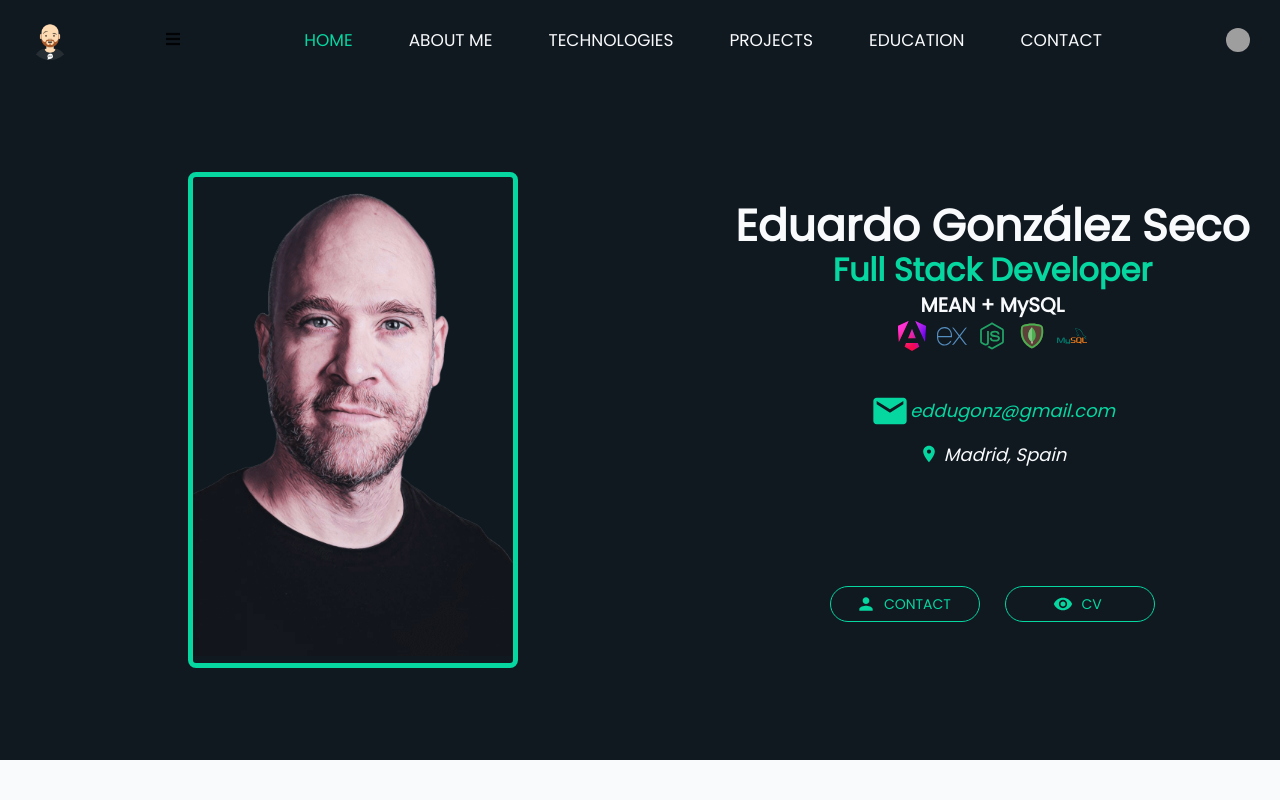
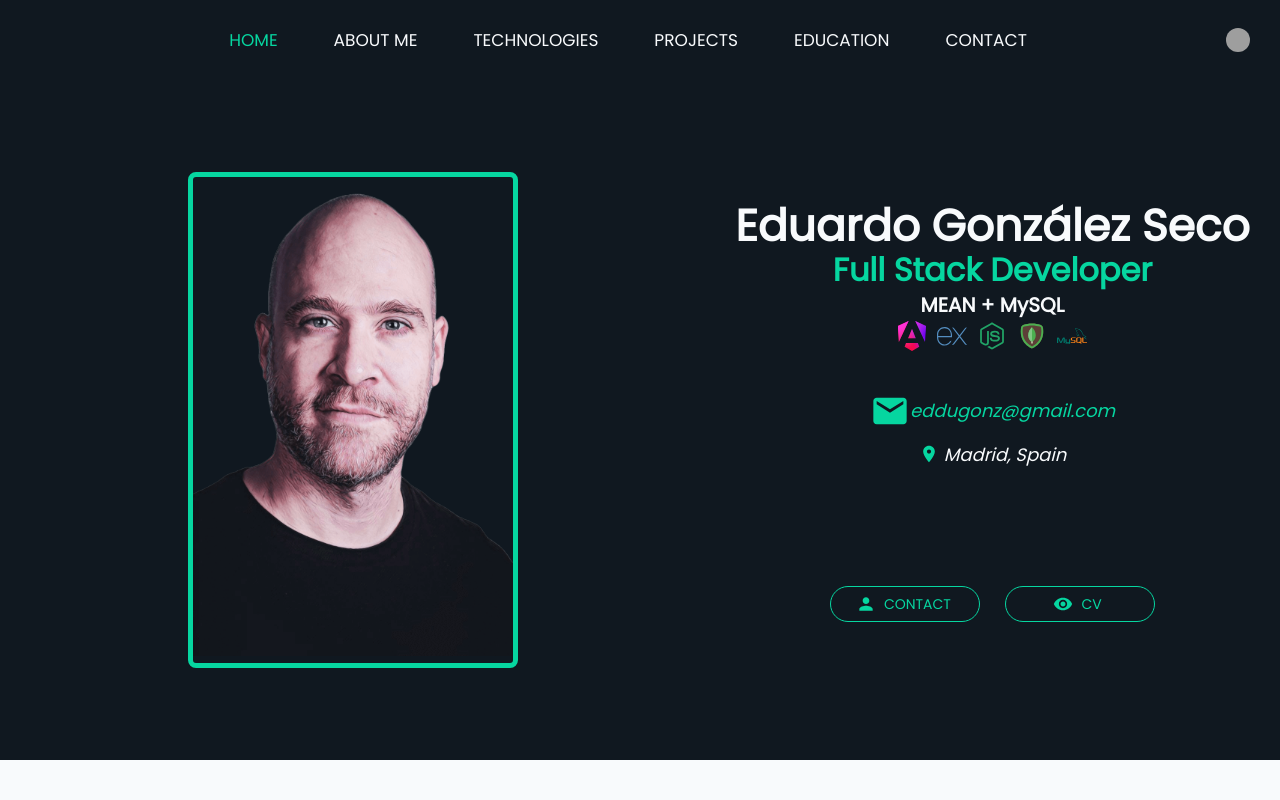
Before and after one commit to EduGese/Portfolio, a React (Vite) app: page / in a window 1280 px wide. Shown: the top 800 px of the page. Built offline with nearby package versions, Linux system fonts and the light colour scheme; grey boxes are pictures that could not be loaded; a web font is replaced by a local one.

Commit message:
refactor: migrate NavBar to CSS and clean up code
- Changed NavBar component to use standard CSS instead of CSS Modules
- Removed unused CSS module file
- Updated class names in NavBar component to match new CSS styles
- Corrected casing in ProfilePic component's CSS import

```diff
--- a/src/components/navBar/NavBar.jsx
+++ b/src/components/navBar/NavBar.jsx
@@ -1,6 +1,6 @@
 import { useState, useEffect } from 'react';
 import Avatar from '@mui/material/Avatar';
-import styles from './NavBar.module.css'; // ← Cambiado a CSS Modules
+import './NavBar.css'
 
 export const NavBar = ({ language, handleLanguageToggle, texts }) => {
   const [isMenuOpen, setIsMenuOpen] = useState(false);
@@ -15,16 +15,10 @@ export const NavBar = ({ language, handleLanguageToggle, texts }) => {
     document.body.classList.remove('no-scroll');
   };
 
-  const handleHomeClick = () => {
-    setActiveSection('home');
-    setIsMenuOpen(false);
-    document.body.classList.remove('no-scroll');
-    window.location.href = '#home';
-  };
-
   useEffect(() => {
     document.body.classList.toggle('no-scroll', isMenuOpen);
   }, [isMenuOpen]);
+
 
   const FlagAvatar = ({ display }) => (
     <Avatar
@@ -45,27 +39,22 @@ export const NavBar = ({ language, handleLanguageToggle, texts }) => {
   ];
 
   return (
-    <nav className={styles.nav}>
-      <Avatar
-        src='/assets/avataaars.png'
-        onClick={handleHomeClick}
-        sx={{ cursor: 'pointer' }}
-      />
+    <nav>
 
       <FlagAvatar display={{ xs: 'block', sm: 'block', md: 'none' }} />
 
-      <div className={styles.menuIcon} onClick={() => setIsMenuOpen(!isMenuOpen)}>
+      <div className="menu-icon" onClick={() => setIsMenuOpen(!isMenuOpen)}>
         <i className="fas fa-bars"></i>
       </div>
 
-      <ul className={isMenuOpen ? styles.menuOpen : styles.menuClose}>
+      <ul className={isMenuOpen ? 'menu-open' : 'menu-close'}>
         {navLinks.map((link) => {
           const section = link.href.replace('#', '');
           return (
             <li key={section} onClick={() => handleNavAction(section)}>
               <a
                 href={link.href}
-                className={activeSection === section ? styles.active : ''}
+                className={activeSection === section ? 'active' : ''}
               >
                 {link.text}
               </a>
--- a/src/components/profilePic/ProfilePic.jsx
+++ b/src/components/profilePic/ProfilePic.jsx
@@ -1,5 +1,5 @@
 import profilePicture from "/assets/profile-picture3.png"
-import './profilePic.css'
+import './ProfilePic.css'
 
 export const ProfilePicture = () => {
     return (
```
Also changed, not shown: src/components/navBar/NavBar.css (renamed from src/components/navBar/NavBar.module.css).
